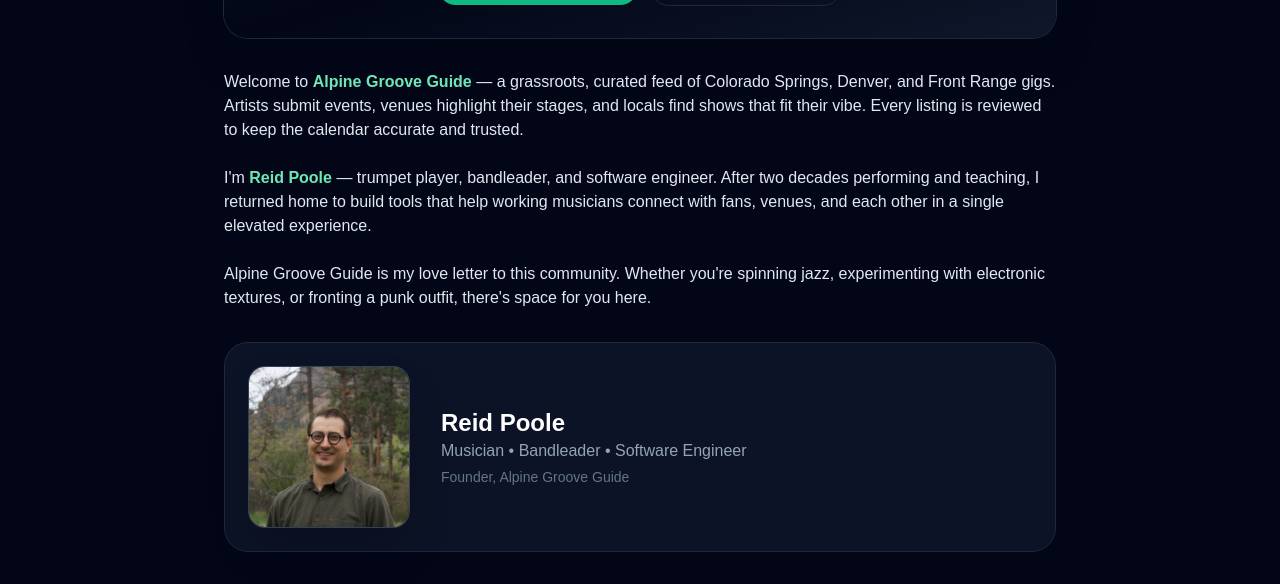
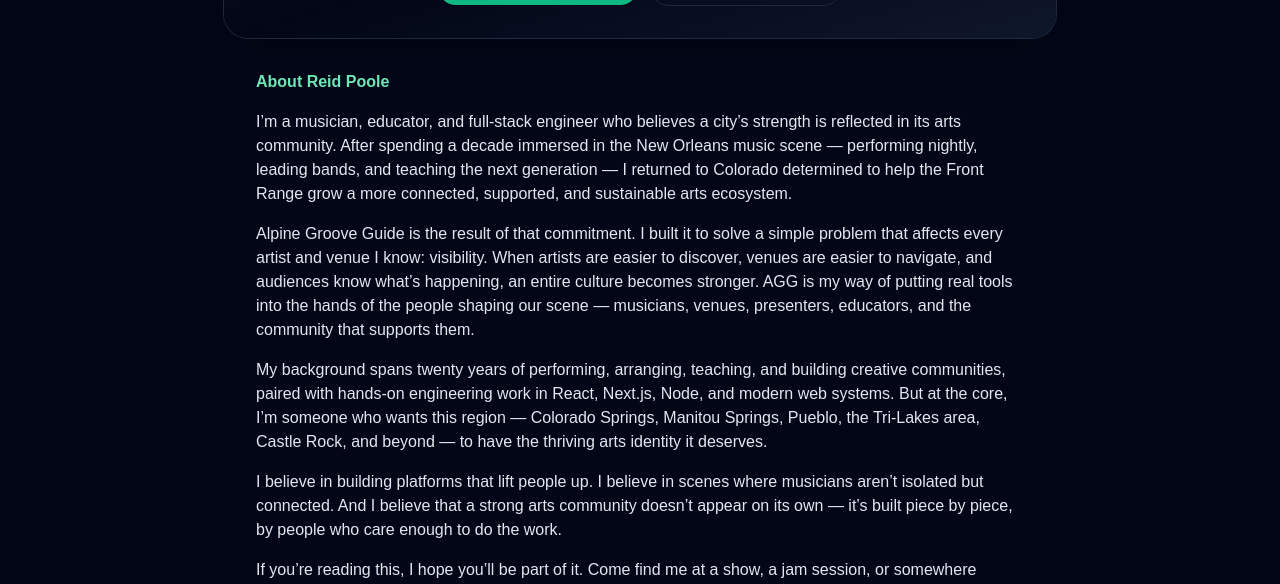
Before and after one commit to rpoole444/cos-livewire-fe, a Next.js app: page /about in a window 1280 px wide. Shown: the part 313-897 px from the top of the page. Built offline with nearby package versions, Linux system fonts and the light colour scheme; no server answers.

Commit message:
fix poster dynamicism and about section

```diff
--- a/src/components/AdminEventCard.tsx
+++ b/src/components/AdminEventCard.tsx
@@ -86,7 +86,8 @@ const AdminEventCard: React.FC<AdminEventCardProps> = ({ event, onApprove, onDen
             <EventPoster
               posterUrl={editedEvent.poster}
               title={event.title}
-              className="mx-auto h-72 w-full max-w-xs"
+              variant="card"
+              className="mx-auto w-full max-w-xs"
             />
             {isEditing && (
               <div className="mt-2 flex flex-col items-center gap-2">
--- a/src/components/EventCard.tsx
+++ b/src/components/EventCard.tsx
@@ -48,7 +48,8 @@ const EventCard: React.FC<EventCardProps> = ({
       <EventPoster
         posterUrl={imageUrl}
         title={title}
-        className="hidden h-20 w-20 flex-shrink-0 sm:block"
+        variant="card"
+        className="hidden w-20 flex-shrink-0 sm:block"
       />
 
       <div className="flex flex-1 flex-col justify-between">
--- a/src/components/EventDetailCard.tsx
+++ b/src/components/EventDetailCard.tsx
@@ -73,8 +73,8 @@ const EventDetailCard: React.FC<EventDetailCardProps> = ({
         <EventPoster
           posterUrl={event.poster}
           title={event.title}
-          fit="contain"
-          className="w-full sm:w-60 max-w-sm min-h-[260px] sm:min-h-[320px] max-h-[620px] flex-shrink-0 bg-slate-900/60"
+          variant="detail"
+          className="w-full sm:w-60 max-w-lg flex-shrink-0"
         />
 
         <div className="flex-1 space-y-3 text-sm text-slate-300">
--- a/src/components/EventPoster.tsx
+++ b/src/components/EventPoster.tsx
@@ -5,27 +5,29 @@ type EventPosterProps = {
   posterUrl?: string | null;
   title?: string;
   className?: string;
-  fit?: 'cover' | 'contain';
+  variant?: 'detail' | 'card' | 'square';
 };
 
 /**
  * Renders either the real event poster or a stylized Alpine Groove Guide fallback
  * so events without artwork still feel intentional and on-brand.
+ * QA: real posters fit ratio, placeholder fills container, no stretching, consistent card heights.
  */
-const EventPoster = ({ posterUrl, title, className, fit = 'cover' }: EventPosterProps) => {
+const EventPoster = ({ posterUrl, title, className, variant = 'card' }: EventPosterProps) => {
+  const aspectClass =
+    variant === 'detail' ? 'aspect-[16/9]' : variant === 'square' ? 'aspect-square' : 'aspect-[4/5]';
   const baseClass =
-    "relative overflow-hidden rounded-xl border border-slate-800 bg-slate-900";
-  const fitClass = fit === 'contain' ? 'object-contain' : 'object-cover';
+    "relative w-full overflow-hidden rounded-xl border border-slate-800 bg-slate-900";
+  const src = posterUrl || DEFAULT_EVENT_POSTER;
 
   if (posterUrl) {
     return (
-      <div className={`${baseClass} ${className ?? ""}`}>
-        {/* Make poster responsive to image orientation */}
+      <div className={`${baseClass} ${aspectClass} ${className ?? ""}`}>
         <Image
-          src={posterUrl}
+          src={src}
           alt={title ? `${title} poster` : "Event poster"}
           fill
-          className={`h-full w-full ${fitClass}`}
+          className="h-full w-full object-cover"
           sizes="(max-width: 768px) 100vw, 400px"
         />
       </div>
@@ -33,29 +35,14 @@ const EventPoster = ({ posterUrl, title, className, fit = 'cover' }: EventPoster
   }
 
   return (
-    <div className={`${baseClass} ${className ?? ""}`}>
-      <div className="absolute inset-0">
-        <Image
-          src={DEFAULT_EVENT_POSTER}
-          alt="Alpine Groove Guide background"
-          fill
-          className="object-cover opacity-40 blur-3xl scale-125"
-          sizes="100vw"
-        />
-      </div>
-      <div className="absolute inset-0 bg-gradient-to-br from-black/80 via-black/50 to-emerald-700/60" />
-      <div className="relative z-10 flex h-full w-full flex-col items-center justify-center text-center">
-        <Image
-          src={DEFAULT_EVENT_POSTER}
-          alt="Alpine Groove Guide event"
-          width={160}
-          height={160}
-          className="rounded-2xl shadow-lg"
-        />
-        <p className="mt-4 px-4 text-[10px] font-semibold uppercase tracking-[0.4em] text-slate-200/80">
-          Alpine Groove Guide Event
-        </p>
-      </div>
+    <div className={`${baseClass} ${aspectClass} ${className ?? ""}`}>
+      <Image
+        src={src}
+        alt={title ? `${title} poster` : "Event poster"}
+        fill
+        className="h-full w-full object-cover"
+        sizes="(max-width: 768px) 100vw, 400px"
+      />
     </div>
   );
 };
--- a/src/components/UpcomingShows.tsx
+++ b/src/components/UpcomingShows.tsx
@@ -54,7 +54,8 @@ const UpcomingShows: React.FC<UpcomingShowsProps> = ({ user, userGenres, events
                   <EventPoster
                     posterUrl={event.poster}
                     title={event.title}
-                    className="h-16 w-16 flex-shrink-0 sm:h-20 sm:w-20"
+                    variant="square"
+                    className="w-16 flex-shrink-0 sm:w-20"
                   />
                   <div className="flex-1">
                     <p className="text-[11px] font-semibold uppercase tracking-wide text-slate-400">
--- a/src/constants/media.ts
+++ b/src/constants/media.ts
@@ -1 +1 @@
-export const DEFAULT_EVENT_POSTER = '/alpine_groove_favicon_192x192.png';
+export const DEFAULT_EVENT_POSTER = '/images/event-placeholder.png';
--- a/src/pages/about.tsx
+++ b/src/pages/about.tsx
@@ -87,21 +87,25 @@ const About = () => {
           </div>
         </section>
 
-        <section className="space-y-6 text-slate-200">
+        <section className="space-y-6 text-slate-200 max-w-3xl mx-auto">
+          <div className="space-y-4">
+            <p className="text-emerald-300 font-semibold">About Reid Poole</p>
             <p>
-            Welcome to <span className="text-emerald-300 font-semibold">Alpine Groove Guide</span> — a grassroots, curated
-            feed of Colorado Springs, Denver, and Front Range gigs. Artists submit events, venues highlight their stages,
-            and locals find shows that fit their vibe. Every listing is reviewed to keep the calendar accurate and trusted.
+              I’m a musician, educator, and full-stack engineer who believes a city’s strength is reflected in its arts community. After spending a decade immersed in the New Orleans music scene — performing nightly, leading bands, and teaching the next generation — I returned to Colorado determined to help the Front Range grow a more connected, supported, and sustainable arts ecosystem.
             </p>
             <p>
-            I&apos;m <span className="text-emerald-300 font-semibold">Reid Poole</span> — trumpet player, bandleader, and
-            software engineer. After two decades performing and teaching, I returned home to build tools that help working
-            musicians connect with fans, venues, and each other in a single elevated experience.
+              Alpine Groove Guide is the result of that commitment. I built it to solve a simple problem that affects every artist and venue I know: visibility. When artists are easier to discover, venues are easier to navigate, and audiences know what’s happening, an entire culture becomes stronger. AGG is my way of putting real tools into the hands of the people shaping our scene — musicians, venues, presenters, educators, and the community that supports them.
             </p>
             <p>
-            Alpine Groove Guide is my love letter to this community. Whether you&apos;re spinning jazz, experimenting with
-            electronic textures, or fronting a punk outfit, there&apos;s space for you here.
+              My background spans twenty years of performing, arranging, teaching, and building creative communities, paired with hands-on engineering work in React, Next.js, Node, and modern web systems. But at the core, I’m someone who wants this region — Colorado Springs, Manitou Springs, Pueblo, the Tri-Lakes area, Castle Rock, and beyond — to have the thriving arts identity it deserves.
             </p>
+            <p>
+              I believe in building platforms that lift people up. I believe in scenes where musicians aren’t isolated but connected. And I believe that a strong arts community doesn’t appear on its own — it’s built piece by piece, by people who care enough to do the work.
+            </p>
+            <p>
+              If you’re reading this, I hope you’ll be part of it. Come find me at a show, a jam session, or somewhere between code commits. I’m always excited to talk about the music and the city we’re building together.
+            </p>
+          </div>
         </section>
 
         <section className="flex flex-col items-center gap-6 rounded-3xl border border-slate-800 bg-slate-900/80 p-6 sm:flex-row sm:items-center sm:gap-8">
@@ -112,6 +116,7 @@ const About = () => {
             height={176}
             className="h-40 w-40 rounded-2xl object-cover shadow-2xl ring-1 ring-slate-700"
           />
+          {/* TODO: Replace portrait image */}
           <div>
             <h2 className="text-2xl font-semibold text-white">Reid Poole</h2>
             <p className="text-slate-400">Musician • Bandleader • Software Engineer</p>
--- a/src/pages/artists/[slug].tsx
+++ b/src/pages/artists/[slug].tsx
@@ -525,7 +525,8 @@ const ArtistProfilePage = ({ artist }: Props) => {
                       <EventPoster
                         posterUrl={event.poster}
                         title={event.title}
-                        className="h-16 w-16 flex-shrink-0 sm:h-20 sm:w-20"
+                        variant="square"
+                        className="w-16 flex-shrink-0 sm:w-20"
                       />
                       <div className="flex-1">
                         <p className="text-xs uppercase tracking-[0.3em] text-emerald-300">
```
Lines whose indentation alone changed are shown as unchanged.
